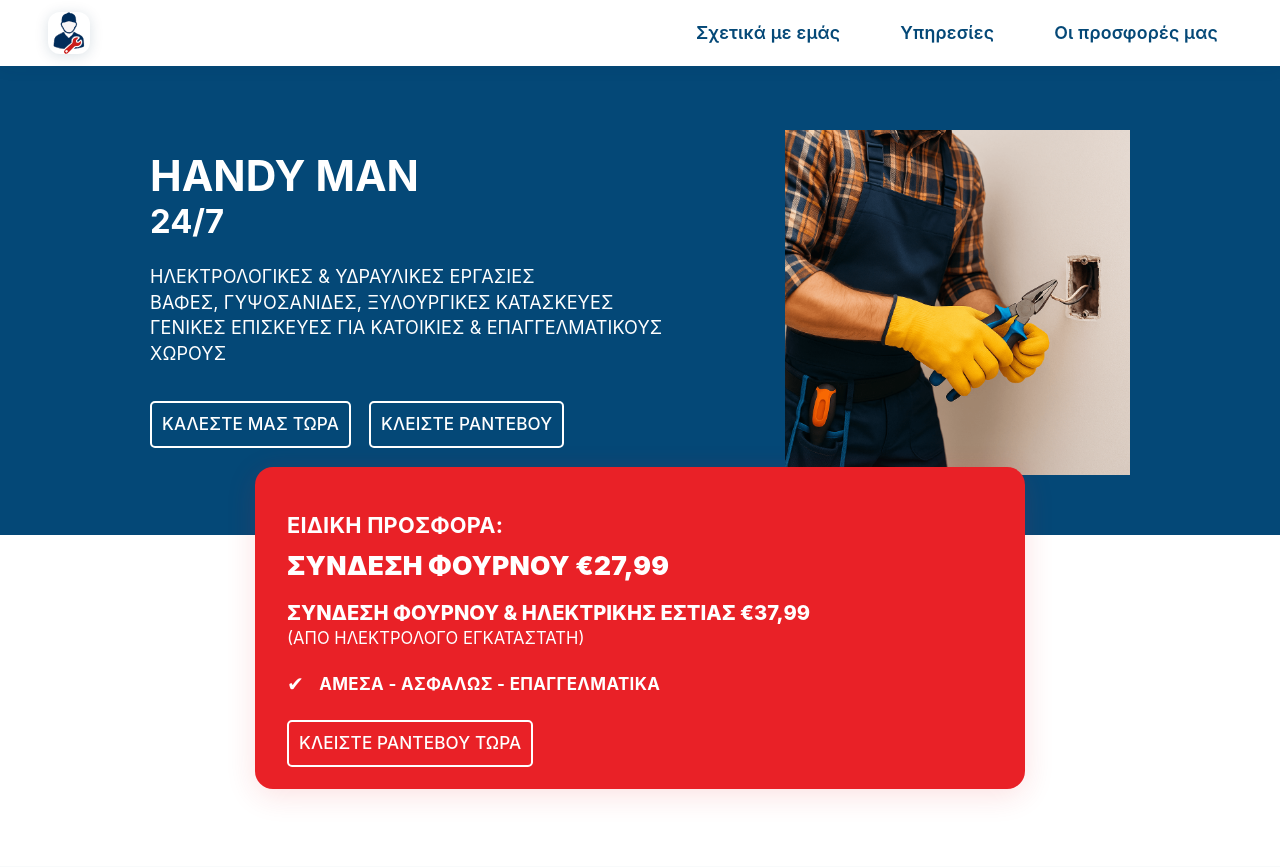
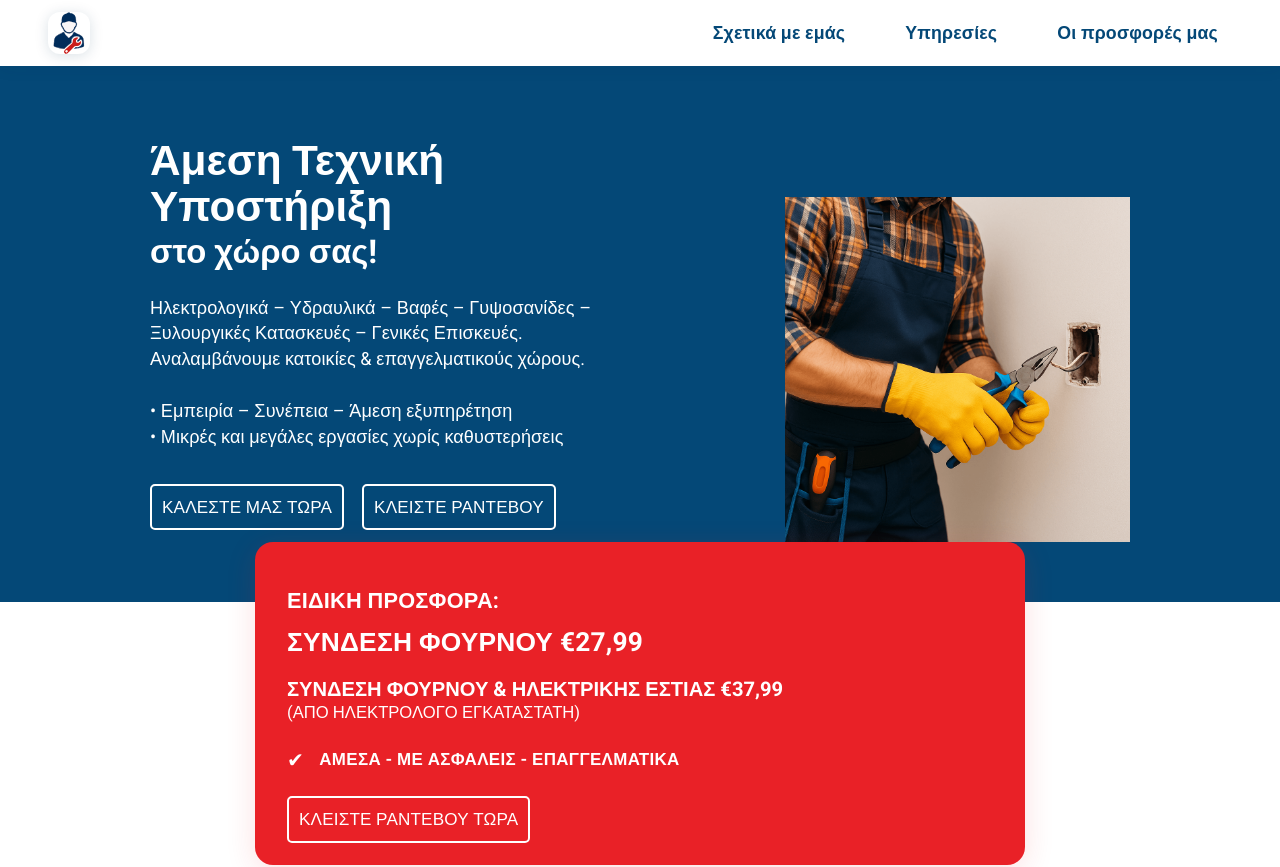
Before and after one commit to Nissmoline/handyman, a Vue app: page / in a window 1280 px wide. Shown: the top 867 px of the page. Built offline with nearby package versions, Linux system fonts and the light colour scheme.

Commit message:
Text and text style fixed

```diff
--- a/index.html
+++ b/index.html
@@ -4,6 +4,7 @@
     <meta charset="UTF-8">
     <link rel="icon" href="/favicon.ico">
     <meta name="viewport" content="width=device-width, initial-scale=1.0">
+    <link href="https://fonts.googleapis.com/css?family=Roboto:400,500,700&display=swap" rel="stylesheet">
     <title>Handyman</title>
   </head>
   <body>
--- a/src/assets/main.css
+++ b/src/assets/main.css
@@ -3,3 +3,6 @@
 #app {
   min-height: 100vh;
 }
+body {
+  font-family: 'Roboto', Arial, Helvetica, sans-serif;
+}
--- a/src/components/HeroSection.vue
+++ b/src/components/HeroSection.vue
@@ -11,12 +11,13 @@ const showPopup = ref(false)
   <div class="hero-content">
     <div class="hero-left">
       <h1>
-            HANDY MAN<br /><span>24/7</span>
+        Άμεση Τεχνική Υποστήριξη<br /><span>στο χώρο σας!</span>
       </h1>
       <div class="hero-desc">
-          ΗΛΕΚΤΡΟΛΟΓΙΚΕΣ & ΥΔΡΑΥΛΙΚΕΣ ΕΡΓΑΣΙΕΣ<br />
-          ΒΑΦΕΣ, ΓΥΨΟΣΑΝΙΔΕΣ, ΞΥΛΟΥΡΓΙΚΕΣ ΚΑΤΑΣΚΕΥΕΣ<br />
-          ΓΕΝΙΚΕΣ ΕΠΙΣΚΕΥΕΣ ΓΙΑ ΚΑΤΟΙΚΙΕΣ & ΕΠΑΓΓΕΛΜΑΤΙΚΟΥΣ ΧΩΡΟΥΣ
+        Ηλεκτρολογικά – Υδραυλικά – Βαφές – Γυψοσανίδες – Ξυλουργικές Κατασκευές – Γενικές Επισκευές.<br />
+        Αναλαμβάνουμε κατοικίες & επαγγελματικούς χώρους.<br /><br />
+        • Εμπειρία – Συνέπεια – Άμεση εξυπηρέτηση<br />
+        • Μικρές και μεγάλες εργασίες χωρίς καθυστερήσεις
       </div>
 
       <div class="hero-buttons">
@@ -30,6 +31,7 @@ const showPopup = ref(false)
   </div>
 </div>
 
+
     <div class="hero-offer">
       <div class="offer-main">
         ΕΙΔΙΚΗ ΠΡΟΣΦΟΡΑ: <span> <br>ΣΥΝΔΕΣΗ ΦΟΥΡΝΟΥ €27,99</span>
@@ -40,7 +42,7 @@ const showPopup = ref(false)
       </div>
       <div class="offer-icons">
         <span class="offer-check">✔</span>
-        ΑΜΕΣΑ - ΑΣΦΑΛΩΣ - ΕΠΑΓΓΕΛΜΑΤΙΚΑ
+        ΑΜΕΣΑ - ΜΕ ΑΣΦΑΛΕΙΣ - ΕΠΑΓΓΕΛΜΑΤΙΚΑ
       </div>
       <div class="offer-bottom">
         <!-- <span class="offer-strong">ΚΛΕΙΣΤΕ ΡΑΝΤΕΒΟΥ ΤΩΡΑ</span> -->
@@ -159,7 +161,7 @@ const showPopup = ref(false)
   z-index: 2;
   max-width: 770px;
   width: 88vw;
-  margin: -68px auto 0 auto;
+  margin: -60px auto 0 auto;
   background: #e92127;
   border-radius: 18px;
   box-shadow: 0 6px 30px 0 rgba(233,33,39,0.14);
@@ -223,7 +225,7 @@ const showPopup = ref(false)
 @media (max-width: 1060px) {
   .hero-content {
     max-width: 99vw;
-    padding: 36px 6vw 72px 6vw;
+    padding: 36px 6vw 80px 6vw;
   }
   .hero-offer {
     width: 80vw;
```
Lines whose indentation alone changed are shown as unchanged.
